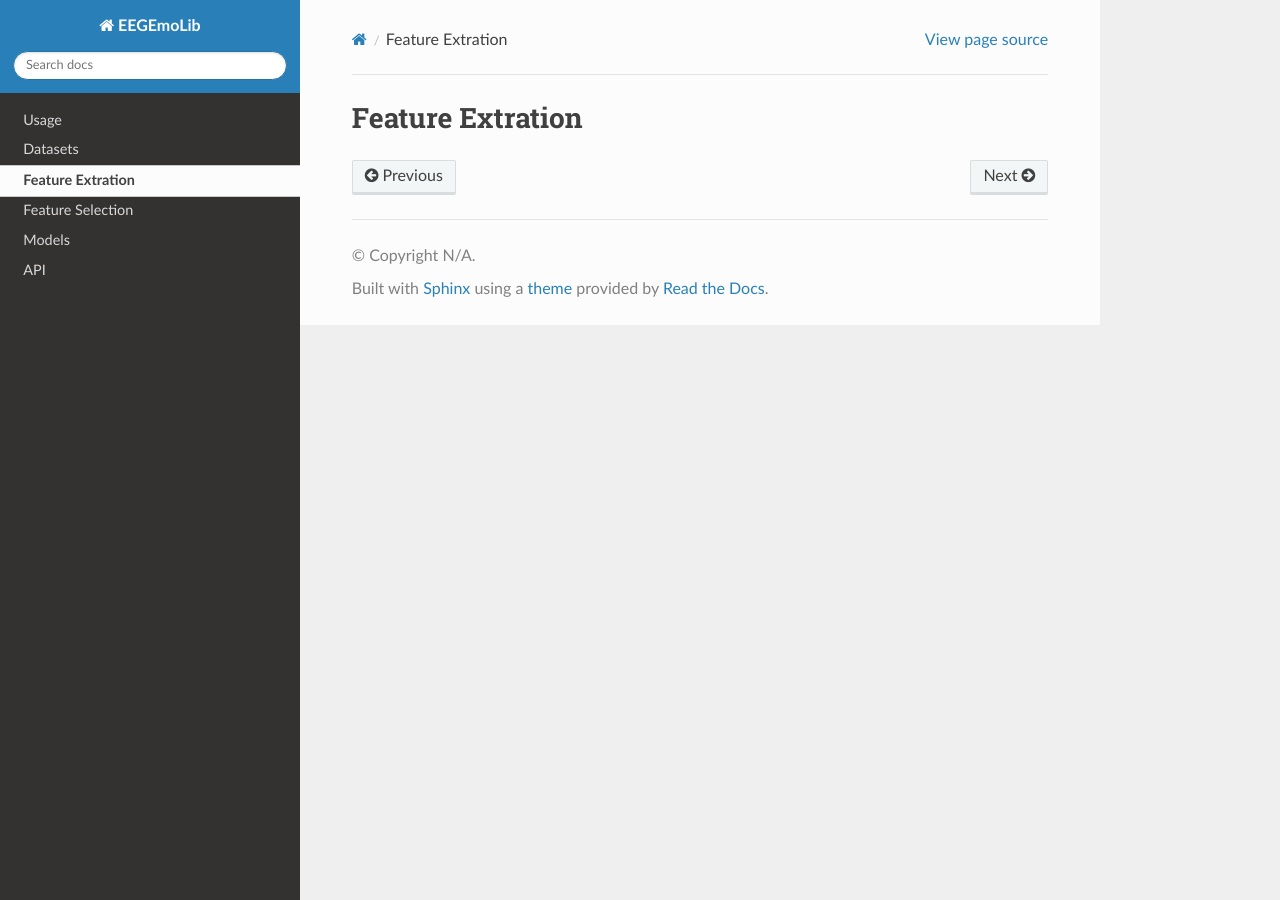
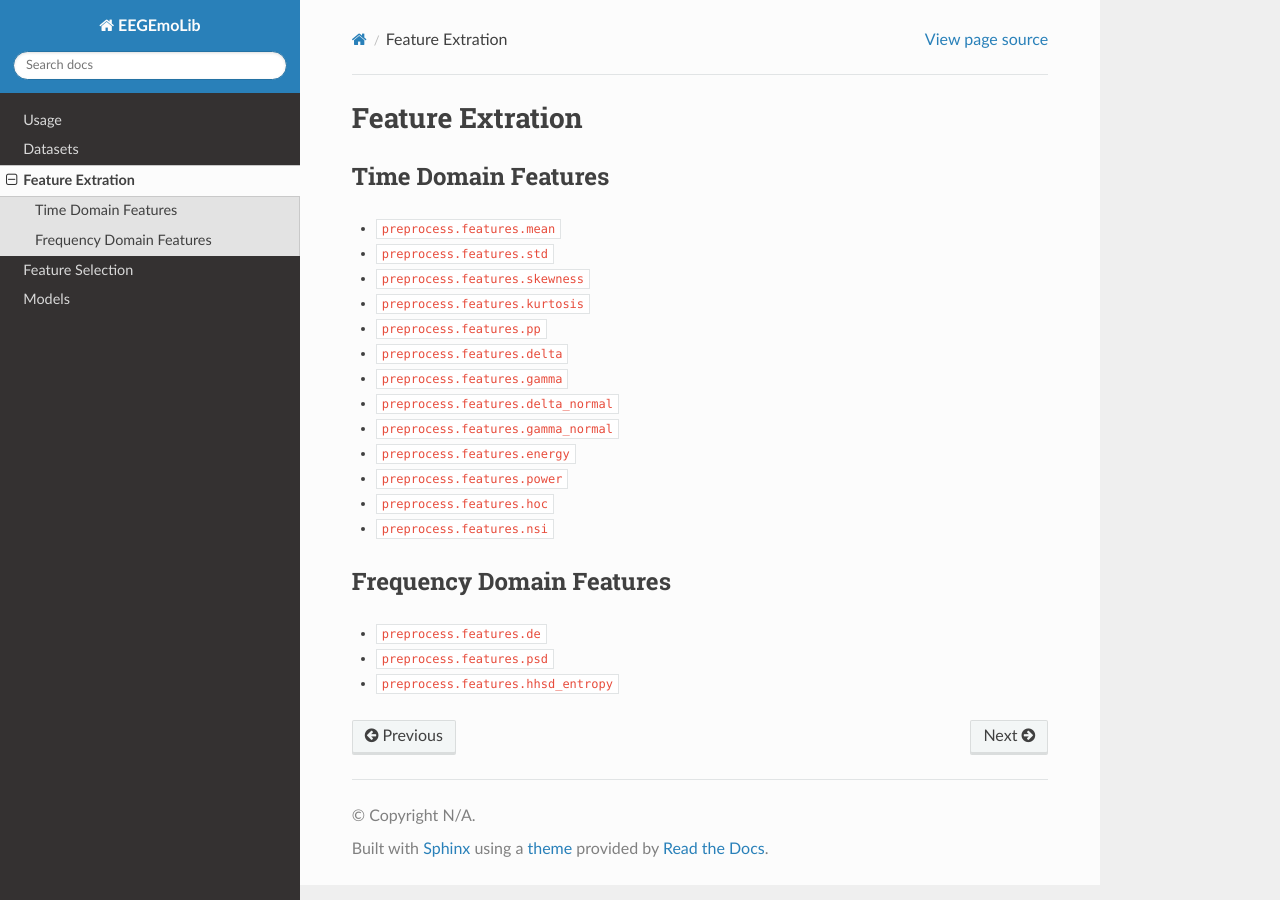
Before and after one commit to BlueNine9/EEGEmoLib-docs, a Sphinx documentation site: the page built from docs/source/featureextraction.rst, in a window 1280 px wide. Built offline with Sphinx 7.4.7 and the Read the Docs theme 3.1.0, drawn with Linux system fonts in a browser that asks for light colours.

Commit message:
add rough structure of the document

```diff
--- a/docs/source/api.rst
+++ /dev/null
@@ -1,5 +0,0 @@
-API
-===
-
-.. autosummary::
-   :toctree: generated
--- a/docs/source/featureextraction.rst
+++ b/docs/source/featureextraction.rst
@@ -1,2 +1,40 @@
 Feature Extration
 =================
+
+Time Domain Features
+--------------------
+
+- ``preprocess.features.mean``
+
+- ``preprocess.features.std``
+
+- ``preprocess.features.skewness``
+
+- ``preprocess.features.kurtosis``
+
+- ``preprocess.features.pp``
+
+- ``preprocess.features.delta``
+
+- ``preprocess.features.gamma``
+
+- ``preprocess.features.delta_normal``
+
+- ``preprocess.features.gamma_normal``
+
+- ``preprocess.features.energy``
+
+- ``preprocess.features.power``
+
+- ``preprocess.features.hoc``
+
+- ``preprocess.features.nsi``
+
+Frequency Domain Features
+-------------------------
+
+- ``preprocess.features.de``
+
+- ``preprocess.features.psd``
+
+- ``preprocess.features.hhsd_entropy``
--- a/docs/source/index.rst
+++ b/docs/source/index.rst
@@ -20,4 +20,3 @@ Contents
    featureextraction
    featureselection
    models
-   api
```
Also changed, not shown: docs/source/datasets.rst (+8 -8 lines), docs/source/featureselection.rst (+21 -0 lines), docs/source/models.rst (+25 -0 lines).
